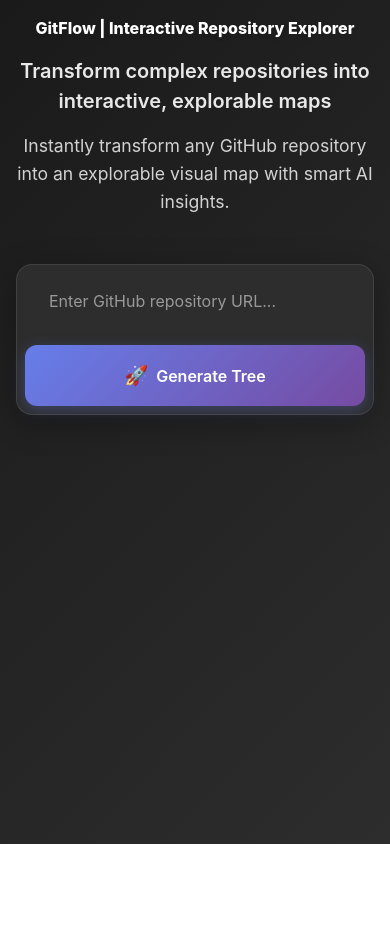
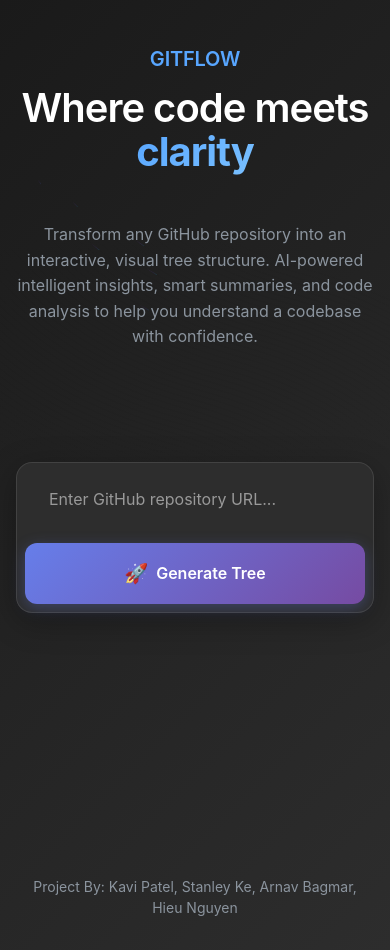
Before and after one commit to Kavipatel0/shellhacks25-new, a React (Vite) app in the folder app/: page / in a window 390 px wide. Before the commit the page ends 844 px from the top, so only its background shows below. Built offline with nearby package versions, Linux system fonts and the light colour scheme.

Commit message:
Added cards to home screen and changed hero text

```diff
--- a/app/src/App.css
+++ b/app/src/App.css
@@ -3,6 +3,10 @@
   margin: 0;
   padding: 0;
   box-sizing: border-box;
+}
+
+html {
+  overflow-x: hidden;
 }
 
 body {
@@ -13,6 +17,7 @@
   -moz-osx-font-smoothing: grayscale;
   background: linear-gradient(135deg, #1a1a1a 0%, #2d2d2d 100%);
   min-height: 100vh;
+  overflow-x: hidden;
 }
 
 #root {
@@ -33,7 +38,6 @@
 /* Main Content */
 .main-content {
   flex: 1;
-  width: 100vw;
   padding: 2rem;
   min-height: 100vh;
 }
@@ -41,35 +45,75 @@
 /* Hero Section */
 .hero-section {
   text-align: center;
-  margin-bottom: 3rem;
-  color: white;
+  margin-bottom: 4rem;
+  padding: 2rem 0;
+  width: 100%;
 }
 
-.hero-title {
-  font-size: 1.5rem;
-  font-weight: 800;
-  margin-bottom: 1rem;
-  text-shadow: 0 2px 4px rgba(0, 0, 0, 0.1);
+/* Hero Badge */
+.hero-badge {
+  display: inline-flex;
+  align-items: center;
+  gap: 0.5rem;
+  background: rgba(139, 148, 158, 0.1);
+  border: 1px solid rgba(139, 148, 158, 0.2);
+  border-radius: 9999px;
+  padding: 0.5rem 1rem;
+  margin-bottom: 2rem;
+  font-size: 0.875rem;
+  font-weight: 500;
+  color: #8b949e;
+  backdrop-filter: blur(10px);
 }
 
-.hero-subtitle {
-  font-size: 2.5rem;
+.badge-icon {
+  font-size: 1rem;
+}
+
+/* Project Name */
+.hero-project-name {
+  font-size: 1.5rem;
   font-weight: 600;
   margin-bottom: 1rem;
-  opacity: 0.9;
+  color: #58a6ff;
+  letter-spacing: -0.01em;
+  text-transform: uppercase;
 }
 
+/* Main Hero Title */
+.hero-main-title {
+  font-size: 4rem;
+  font-weight: 600;
+  margin-bottom: 1.5rem;
+  color: #ffffff;
+  letter-spacing: -0.025em;
+  line-height: 1.1;
+  width: 100%;
+}
+
+.hero-highlight {
+  background: linear-gradient(135deg, #58a6ff 0%, #79c0ff 100%);
+  -webkit-background-clip: text;
+  -webkit-text-fill-color: transparent;
+  background-clip: text;
+  font-weight: 700;
+}
+
+/* Hero Description */
 .hero-description {
-  font-size: 1.1rem;
-  opacity: 0.8;
-  max-width: 600px;
-  margin: 0 auto;
+  font-size: 1.25rem;
+  color: #8b949e;
+  width: 100%;
+  margin: 3rem auto 1rem auto;
   line-height: 1.6;
+  font-weight: 400;
+  white-space: pre-line;
 }
+
 
 /* Input Section */
 .input-section {
-  margin-bottom: 3rem;
+  margin-bottom: 5rem;
 }
 
 .url-form {
@@ -145,7 +189,7 @@
 
 /* Previous Repositories Section */
 .previous-repos-section {
-  margin-top: 2rem;
+  margin-top: 3rem;
   margin-bottom: 2rem;
 }
 
@@ -511,12 +555,16 @@
     padding: 1rem;
   }
 
-  .hero-title {
-    font-size: 1rem;
+  .hero-project-name {
+    font-size: 1.25rem;
   }
 
-  .hero-subtitle {
-    font-size: 1.25rem;
+  .hero-main-title {
+    font-size: 2.5rem;
+  }
+
+  .hero-description {
+    font-size: 1rem;
   }
 
   .input-container {
@@ -557,3 +605,17 @@
     max-width: 120px;
   }
 }
+
+/* Footer */
+.footer {
+  text-align: center;
+  padding: 2rem;
+  margin-top: auto;
+}
+
+.footer-text {
+  color: #8b949e;
+  font-size: 0.875rem;
+  font-weight: 400;
+  margin: 0;
+}
--- a/app/src/App.jsx
+++ b/app/src/App.jsx
@@ -5,6 +5,7 @@
 import InfoCardsSection from "./components/InfoCardsSection";
 import { getTree } from "./api/getTree";
 import { summarizeFile, getFileType } from "./api/summarizeFile";
+import { BackgroundBeams } from "./components/ui/shadcn-io/background-beams";
 
 
 
@@ -254,14 +255,27 @@
 
   return (
     <div className="app-container relative overflow-hidden">
+      {/* Background Beams */}
+      <BackgroundBeams className="fixed inset-0 z-0" />
 
       {/* Main Content */}
       <main className="main-content relative z-10">
 
         <div className="hero-section">
-          <h2 className="hero-title">GitFlow | Interactive Repository Explorer</h2>
-          <h3 className="hero-subtitle">Transform complex repositories into interactive, explorable maps</h3>
-          <p className="hero-description">Instantly transform any GitHub repository into an explorable visual map with smart AI insights.</p>
+
+
+          <h1 className="hero-project-name">GitFlow</h1>
+
+          <h2 className="hero-main-title">
+            Where code meets
+            <span className="hero-highlight"> clarity</span>
+          </h2>
+
+          <p className="hero-description">
+            Transform any GitHub repository into an interactive, visual tree structure.
+
+            AI-powered intelligent insights, smart summaries, and code analysis to help you understand a codebase with confidence.
+          </p>
         </div>
 
         {/* Input Section */}
@@ -291,7 +305,11 @@
 
         {/* Info Cards Section */}
         {nodes.length > 0 && (
-          <InfoCardsSection nodes={nodes} edges={edges} repoUrl={url} />
+          <InfoCardsSection
+            nodes={allNodes}
+            edges={allEdges}
+            repoUrl={url}
+          />
         )}
 
         {/* Graph Section */}
@@ -337,6 +355,11 @@
         fileSummary={fileSummary}
         isLoading={isLoadingSummary}
       />
+
+      {/* Footer */}
+      <footer className="footer">
+        <p className="footer-text">Project By: Kavi Patel, Stanley Ke, Arnav Bagmar, Hieu Nguyen</p>
+      </footer>
     </div>
   );
 }
--- a/app/src/components/InfoCard.jsx
+++ b/app/src/components/InfoCard.jsx
@@ -3,10 +3,8 @@
 // Information Card component with inline styles for better compatibility
 function InfoCard({ title, subtitle, icon, color, stats, customContent }) {
   const cardStyle = {
-    border: '4px solid #000000',
     borderRadius: '12px',
     overflow: 'hidden',
-    boxShadow: '8px 8px 0px 0px rgba(0,0,0,1)',
     backgroundColor: '#ffffff',
     width: '100%',
     height: '280px', // Fixed height for all cards
@@ -35,17 +33,8 @@
   return (
     <div style={cardStyle}>
       <div style={headerStyle}>
-        <div style={{ display: 'flex', justifyContent: 'space-between', alignItems: 'center', marginBottom: '8px' }}>
+        <div style={{ display: 'flex', alignItems: 'center', marginBottom: '8px' }}>
           {icon}
-          <span style={{
-            fontSize: '12px',
-            fontWeight: 'bold',
-            backgroundColor: 'rgba(255,255,255,0.2)',
-            padding: '4px 8px',
-            borderRadius: '12px'
-          }}>
-            Active
-          </span>
         </div>
         <h3 style={{ fontSize: '18px', fontWeight: 'bold', margin: '8px 0 4px 0' }}>{title}</h3>
         <p style={{ fontSize: '14px', opacity: 0.9, margin: 0 }}>{subtitle}</p>
--- a/app/src/components/InfoCardsSection.jsx
+++ b/app/src/components/InfoCardsSection.jsx
@@ -25,7 +25,7 @@
 // Tech stack icon
 const TechIcon = () => (
   <svg width="24" height="24" fill="currentColor" viewBox="0 0 24 24">
-    <path d="M8 4H6a2 2 0 0 0-2 2v12a2 2 0 0 0 2 2h2m0-14h2a2 2 0 0 1 2 2v12a2 2 0 0 1-2 2H8m0-14v14m8-14h2a2 2 0 0 1 2 2v12a2 2 0 0 1-2 2h-2m0-14v14"/>
+    <path d="M3 3h18v2H3V3zm0 4h18v2H3V7zm0 4h18v2H3v-2zm0 4h18v2H3v-2zm0 4h18v2H3v-2z"/>
   </svg>
 );
 
@@ -82,19 +82,23 @@
 
   const containerStyle = {
     display: 'flex',
-    justifyContent: 'center',
-    gap: '20px',
+    justifyContent: 'space-between',
+    gap: '2rem',
     flexWrap: 'nowrap', // Changed to nowrap to keep all in one row
     marginBottom: '32px',
-    padding: '0 20px',
-    overflowX: 'auto' // Allow horizontal scrolling on small screens
+    padding: '2rem',
+    overflowX: 'auto', // Allow horizontal scrolling on small screens
+    background: '#2d2d2d',
+    borderRadius: '20px',
+    boxShadow: '0 20px 60px rgba(0, 0, 0, 0.3)',
+    backdropFilter: 'blur(10px)',
+    border: '1px solid rgba(255, 255, 255, 0.1)'
   };
 
   const cardWrapperStyle = {
-    transition: 'transform 0.2s ease',
-    cursor: 'pointer',
-    width: '320px', // Fixed width for all cards
-    flexShrink: 0 // Prevent cards from shrinking
+    flex: '1', // Allow cards to grow and fill available space
+    maxWidth: '350px', // Maximum width to prevent cards from getting too wide
+    minWidth: '280px' // Minimum width to ensure readability
   };
 
   // Format tech stack for display
@@ -106,11 +110,7 @@
   return (
     <div style={containerStyle}>
       {/* Tech Stack Card */}
-      <div
-        style={cardWrapperStyle}
-        onMouseEnter={(e) => e.currentTarget.style.transform = 'scale(1.05)'}
-        onMouseLeave={(e) => e.currentTarget.style.transform = 'scale(1)'}
-      >
+      <div style={cardWrapperStyle}>
         <InfoCard
           title="Tech Stack"
           subtitle="Technologies Used"
@@ -134,11 +134,7 @@
       </div>
 
       {/* Languages Card */}
-      <div
-        style={cardWrapperStyle}
-        onMouseEnter={(e) => e.currentTarget.style.transform = 'scale(1.05)'}
-        onMouseLeave={(e) => e.currentTarget.style.transform = 'scale(1)'}
-      >
+      <div style={cardWrapperStyle}>
         <InfoCard
           title="Languages"
           subtitle="Code Distribution"
@@ -157,11 +153,7 @@
       </div>
 
       {/* GitHub Stats Card */}
-      <div
-        style={cardWrapperStyle}
-        onMouseEnter={(e) => e.currentTarget.style.transform = 'scale(1.05)'}
-        onMouseLeave={(e) => e.currentTarget.style.transform = 'scale(1)'}
-      >
+      <div style={cardWrapperStyle}>
         <InfoCard
           title="GitHub Stats"
           subtitle="Repository Metrics"
--- a/app/src/components/ui/shadcn-io/background-beams/index.jsx
+++ b/app/src/components/ui/shadcn-io/background-beams/index.jsx
@@ -1,7 +1,7 @@
 'use client';;
 import React from "react"
 import { motion } from "framer-motion"
-import { cn } from "@repo/shadcn-ui/lib/utils"
+import { cn } from "../../../../lib/utils"
 
 export const BackgroundBeams = React.memo(({
   className
```
